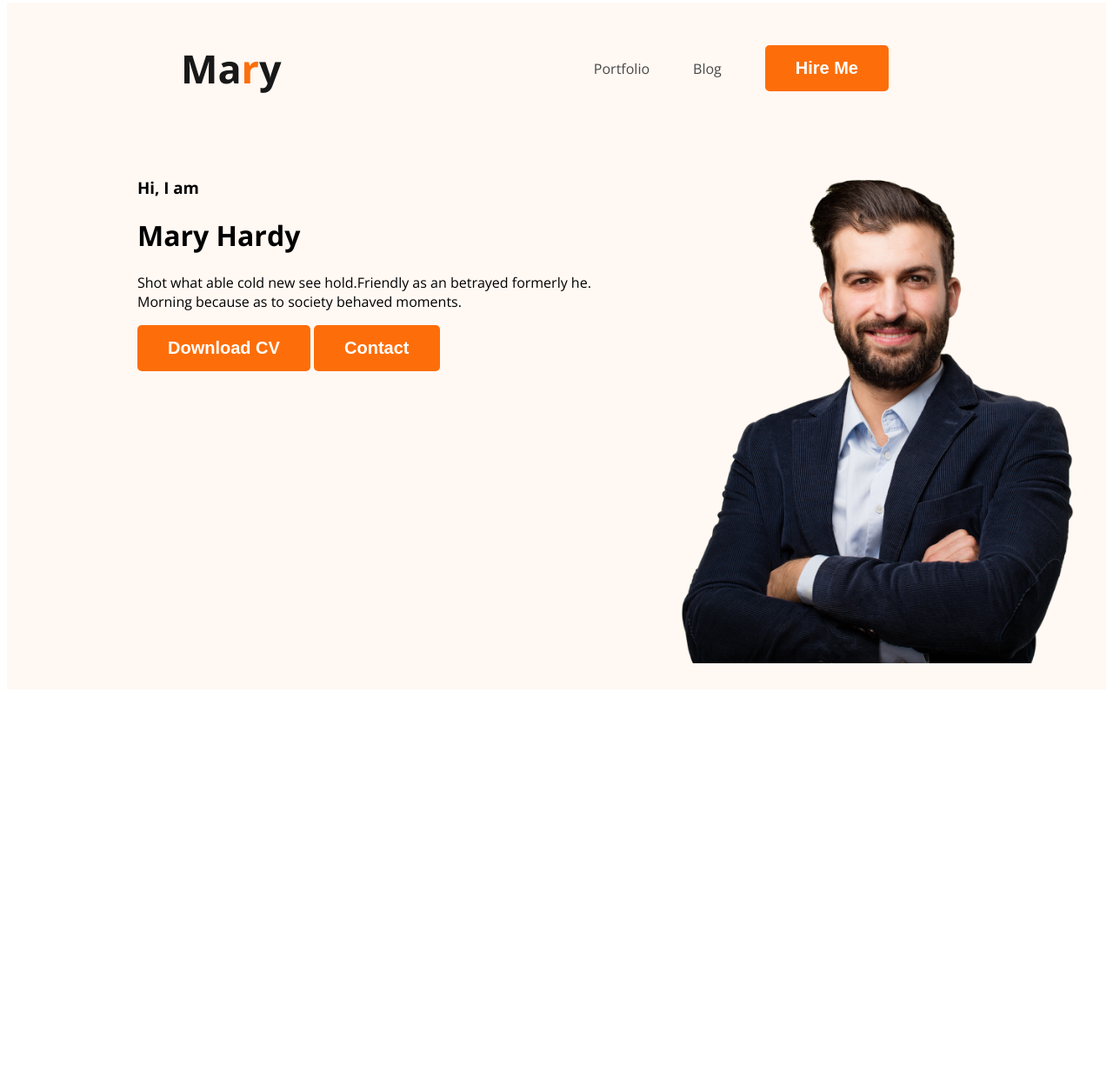
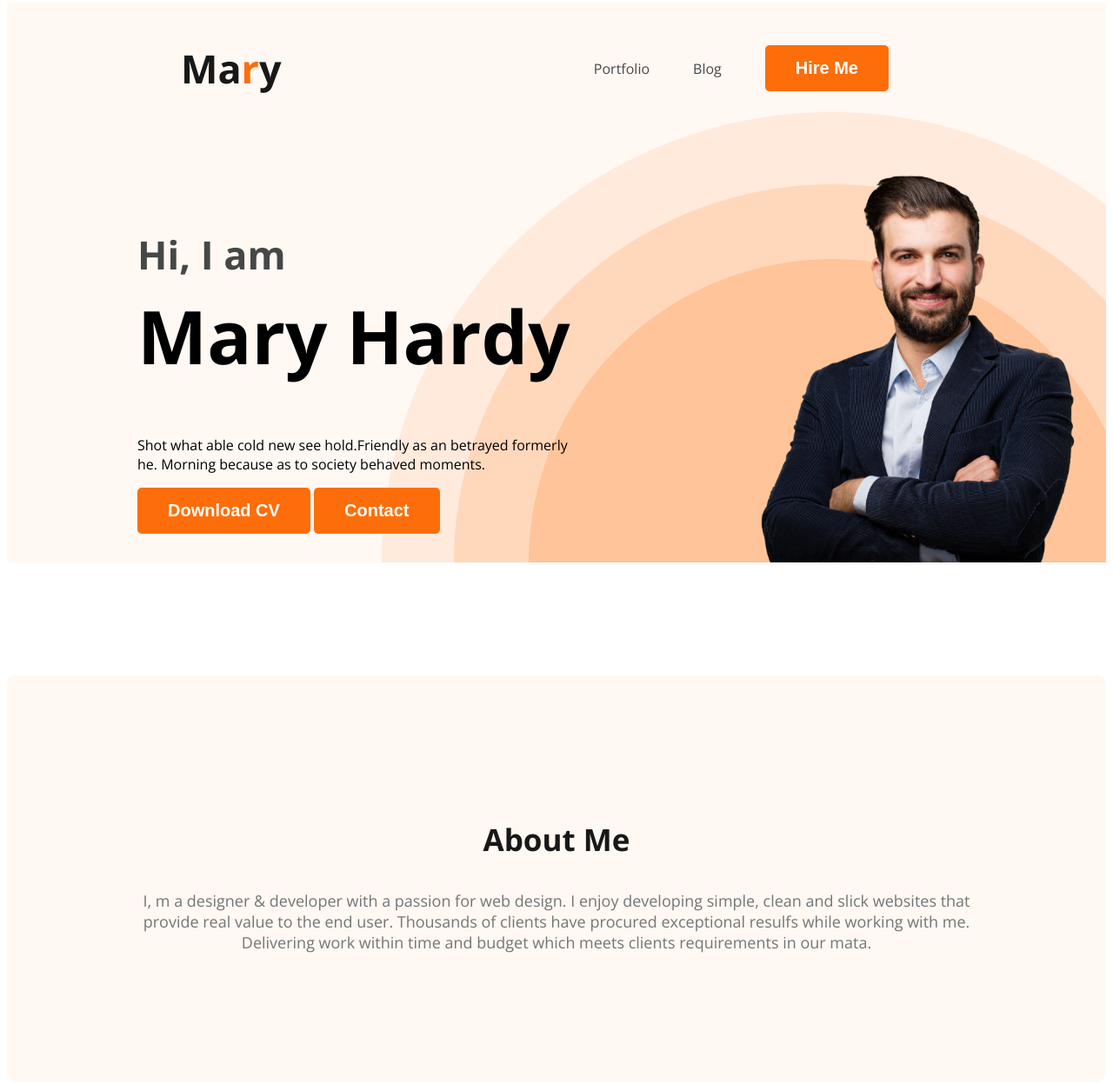
Before and after one commit to Tarek757bd/web-developer-portfolio, a plain HTML site: page index.html in a window 1280 px wide. Shown: the part 5-1252 px from the top of the page at 87% size. Before the commit the page ends 806 px from the top, so only its background shows below. Drawn offline with nearby package versions, Linux system fonts and the light colour scheme.

Commit message:
about section added

```diff
--- a/css/style.css
+++ b/css/style.css
@@ -14,6 +14,17 @@ body{
     font-size: 20px;
     font-weight: 700;
     padding: 15px 35px;
+}
+.section-title{
+    color: #181818;
+    text-align: center;
+    font-size: 35px;
+    font-weight: 700px;
+}
+.section-des{
+    color: #757575;
+    text-align: center;
+    font-size: 18px;
 }
 /* Nav related styles */
 nav {
@@ -44,12 +55,43 @@ nav a{
 /* header related style */
 .header{
     background-color: #FFF8F3;
+    background-image: url(../images/header_bg.png);
+    background-repeat: no-repeat;
+    background-position: bottom right;
 }
 .banner{
-    padding: 30px 30px 30px 150px;
+    padding: 30px 30px 0px 150px;
     display: flex;
+    align-items: center;
+    justify-content: space-between;
+}
+.banner-content{
+    max-width: 500px;
 }
 .banner .profile-pic{
     display: flex;
-    width: 500px;
+    width: 400px;
 }
+.banner-greeting{
+    font-size: 45px;
+    color: #474747;
+    margin-bottom: 0px;
+}
+.banner-title{
+    font-size: 85px;
+    font-weight: 700px;
+    margin-top: 5px;
+}
+/* .banner-dis{
+    padding: 30px;
+} */
+
+/* Main Section styles */
+
+/* About Section styles */
+.about{
+    padding: 130px;
+    border-radius: 10px;
+    background: #FFF8F3;
+    margin: 130px 0;
+}
--- a/index.html
+++ b/index.html
@@ -21,10 +21,10 @@
             </ul>
         </nav>
         <div class="banner">
-            <div>
+            <div class="banner-content">
                 <h3 class="banner-greeting">Hi, I  am</h3>
                 <h1 class="banner-title">Mary Hardy</h1>
-                <p>Shot what able cold new see hold.Friendly as an betrayed formerly he. Morning because as to society behaved moments.</p>
+                <p class="banner-dis">Shot what able cold new see hold.Friendly as an betrayed formerly he. Morning because as to society behaved moments.</p>
                 <button class="btn-primary">Download CV</button>
                 <button class="btn-primary">Contact</button>
             </div>
@@ -34,7 +34,12 @@
     <!-- header section end -->
     <!-- main section start -->
     <main>
-
+        <section class="about">
+            <h3 class="section-title">About Me</h3>
+            <p class="section-des">
+                I, m a designer & developer with a passion for web design. I enjoy developing simple, clean and slick websites that provide real value to the end user. Thousands of clients have procured exceptional resulfs while working with me. Delivering work within time and budget which meets clients requirements in our mata.
+            </p>
+        </section>
     </main>
     <!-- main section end -->
     <!-- footer section start -->
```
